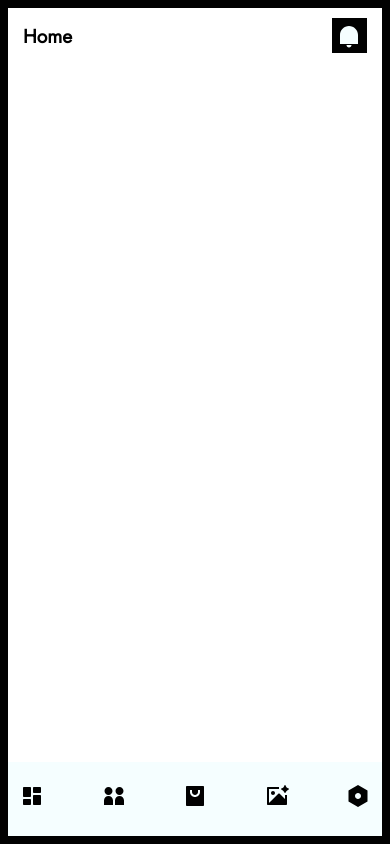
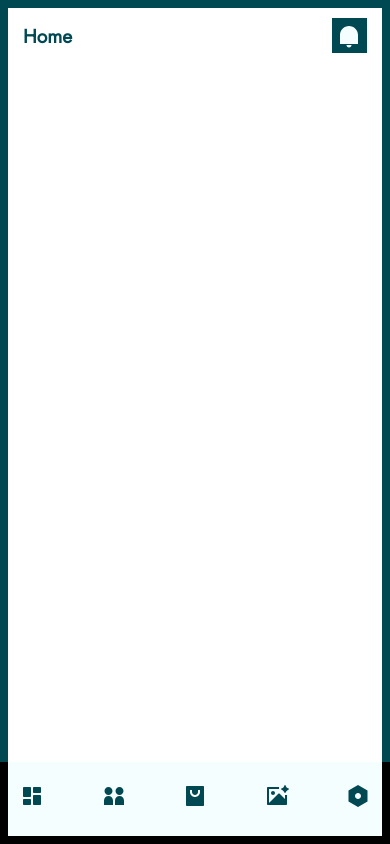
Before and after one commit to cloortt/web.cloortt.com, a Vue app: page / in a window 390 px wide. Built offline with nearby package versions, Linux system fonts and the light colour scheme.

Commit message:
Modified cloortt.css, Modified web.css

```diff
--- a/src/assets/css/cloortt.css
+++ b/src/assets/css/cloortt.css
@@ -25,7 +25,7 @@ button {
 
 :root {
   --c-base: #004953;
-  --c-base: #010101;
+  /* --c-base: #010101; */
   --c-base-mild: #ccf9ff;
   --c-base-faint: #f5feff;
   --c-success: #3ae57f;
--- a/src/assets/css/web.css
+++ b/src/assets/css/web.css
@@ -164,7 +164,7 @@
     display: flex;
   }
   .web-app-body {
-    padding: 10px 15px 88px 15px;
+    padding: 10px 15px 98px 15px;
     width: 100%;
     min-height: 100dvh;
     border: 8px solid var(--c-base);
```
